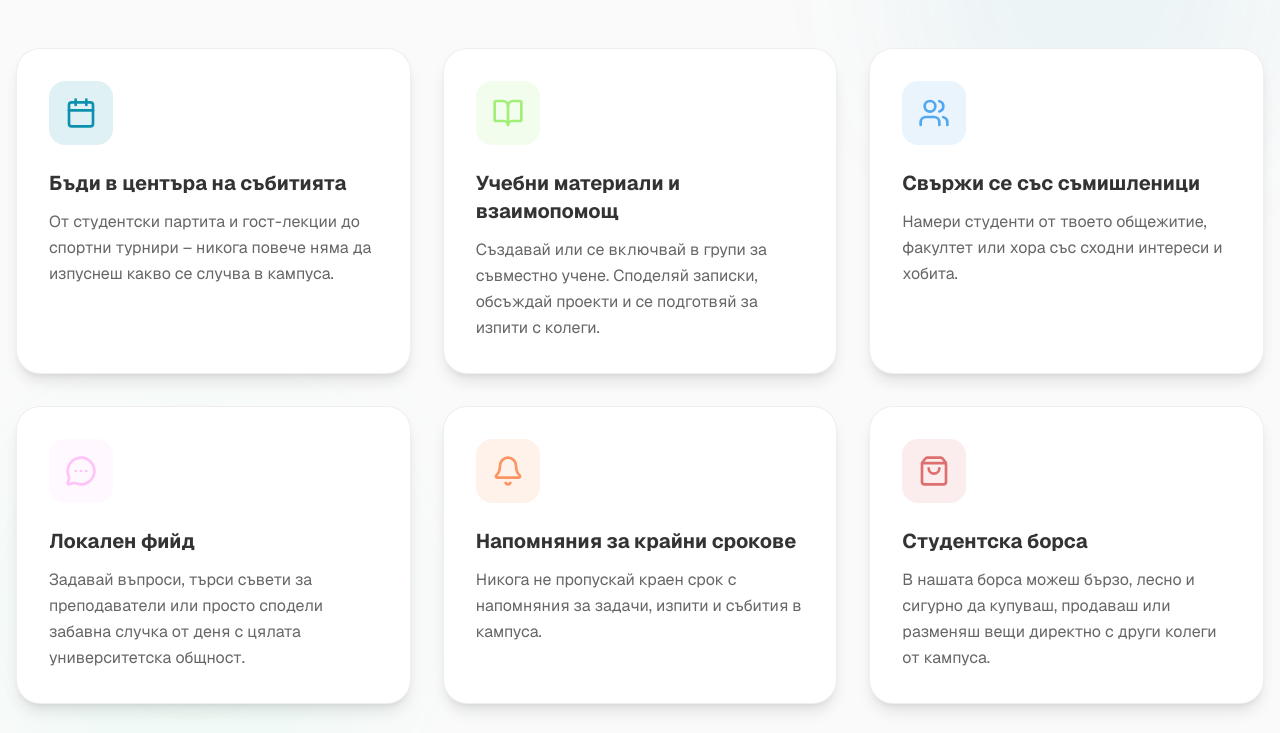
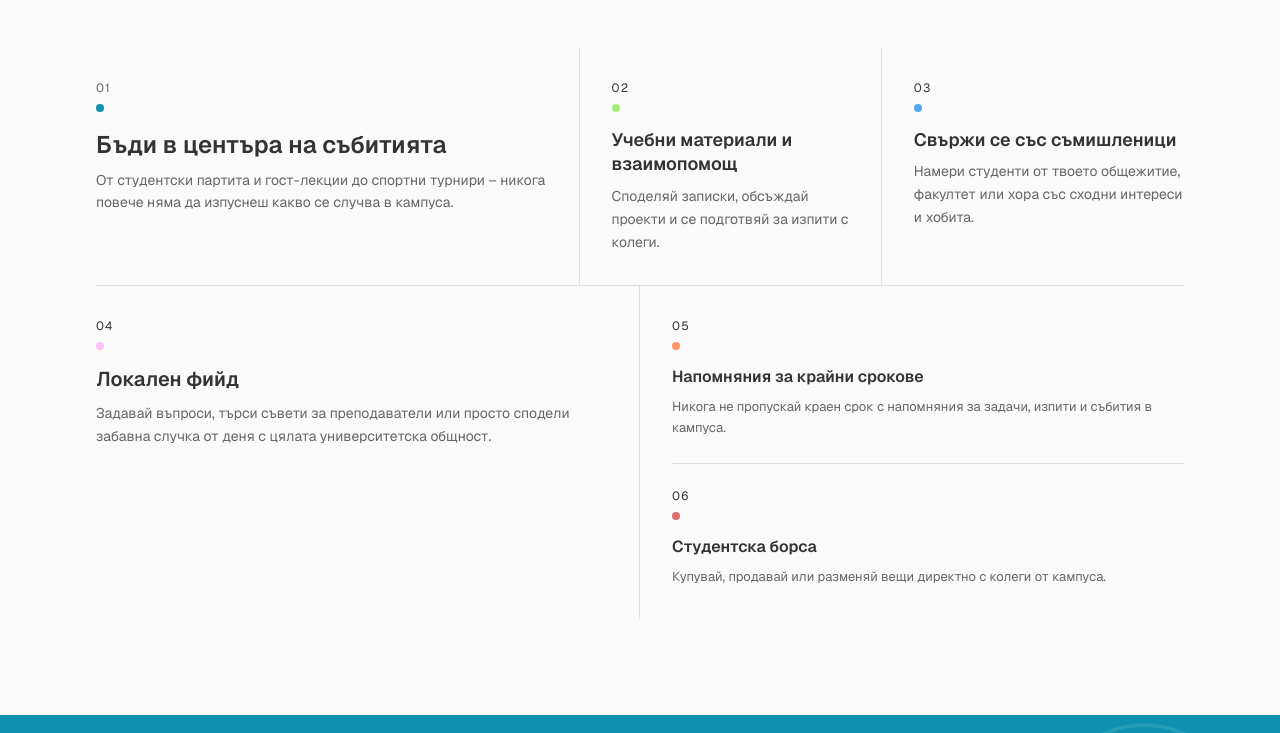
Before and after one commit to iva7777/CampusBond-Landing-Page, a Next.js app: page / in a window 1280 px wide. Shown: the part 1080-1813 px from the top of the page. Built offline with nearby package versions, Linux system fonts and the light colour scheme.

Commit message:
UI fixes

```diff
--- a/components/landing/download-section.tsx
+++ b/components/landing/download-section.tsx
@@ -153,7 +153,7 @@ export function DownloadSection() {
                 <path strokeLinecap="round" strokeLinejoin="round" strokeWidth={2} d="M5 13l4 4L19 7" />
               </svg>
             </div>
-            <span className="capitalize">Без реклами</span>
+            <span>Без реклами</span>
           </div>
 
           <div className="flex items-center gap-2">
@@ -162,7 +162,7 @@ export function DownloadSection() {
                 <path strokeLinecap="round" strokeLinejoin="round" strokeWidth={2} d="M5 13l4 4L19 7" />
               </svg>
             </div>
-            <span className="capitalize">Сигурност на първо място</span>
+            <span>Сигурност на първо място</span>
           </div>
         </motion.div>
       </div>
--- a/components/landing/features-section.tsx
+++ b/components/landing/features-section.tsx
@@ -1,83 +1,111 @@
 "use client"
-
 import { motion } from "framer-motion"
-import {
-  Calendar,
-  MessageCircleMore,
-  Users,
-  BookOpen,
-  Bell,
-  ShoppingBag
-} from "lucide-react"
 
 const features = [
   {
-    icon: Calendar,
+    index: "01",
     title: "Бъди в центъра на събитията",
-    description: "От студентски партита и гост-лекции до спортни турнири – никога повече няма да изпуснеш какво се случва в кампуса.",
-    color: "#0D91AF"
+    description:
+      "От студентски партита и гост-лекции до спортни турнири – никога повече няма да изпуснеш какво се случва в кампуса.",
+    color: "#0D91AF",
   },
   {
-    icon: BookOpen,
+    index: "02",
     title: "Учебни материали и взаимопомощ",
-    description: "Създавай или се включвай в групи за съвместно учене. Споделяй записки, обсъждай проекти и се подготвяй за изпити с колеги.",
-    color: "#a1ef76"
+    description:
+      "Споделяй записки, обсъждай проекти и се подготвяй за изпити с колеги.",
+    color: "#a1ef76",
   },
   {
-    icon: Users,
+    index: "03",
     title: "Свържи се със съмишленици",
-    description: "Намери студенти от твоето общежитие, факултет или хора със сходни интереси и хобита.",
-    color: "#52a7ef"
+    description:
+      "Намери студенти от твоето общежитие, факултет или хора със сходни интереси и хобита.",
+    color: "#52a7ef",
   },
   {
-    icon: MessageCircleMore,
+    index: "04",
     title: "Локален фийд",
-    description: "Задавай въпроси, търси съвети за преподаватели или просто сподели забавна случка от деня с цялата университетска общност.",
-    color: "#ffc2f9"
+    description:
+      "Задавай въпроси, търси съвети за преподаватели или просто сподели забавна случка от деня с цялата университетска общност.",
+    color: "#ffc2f9",
   },
   {
-    icon: Bell,
+    index: "05",
     title: "Напомняния за крайни срокове",
-    description: "Никога не пропускай краен срок с напомняния за задачи, изпити и събития в кампуса.",
-    color: "#FE9462"
+    description:
+      "Никога не пропускай краен срок с напомняния за задачи, изпити и събития в кампуса.",
+    color: "#FE9462",
   },
   {
-    icon: ShoppingBag,
+    index: "06",
     title: "Студентска борса",
-    description: "В нашата борса можеш бързо, лесно и сигурно да купуваш, продаваш или разменяш вещи директно с други колеги от кампуса.",
-    color: "#de6f6e"
-  }
-]
+    description:
+      "Купувай, продавай или разменяй вещи директно с колеги от кампуса.",
+    color: "#de6f6e",
+  },
+];
 
 const containerVariants = {
   hidden: { opacity: 0 },
   visible: {
     opacity: 1,
-    transition: {
-      staggerChildren: 0.15
-    }
-  }
-}
+    transition: { staggerChildren: 0.1 },
+  },
+};
 
 const itemVariants = {
-  hidden: { opacity: 0, y: 40 },
+  hidden: { opacity: 0, y: 16 },
   visible: {
     opacity: 1,
     y: 0,
-    transition: {
-      duration: 0.6,
-      ease: "easeOut"
-    }
-  }
+    transition: { duration: 0.5, ease: "easeOut" },
+  },
+};
+
+function FeatureItem({
+  feature,
+  titleSize = "text-lg",
+  descSize = "text-sm",
+}: {
+  feature: (typeof features)[0];
+  titleSize?: string;
+  descSize?: string;
+}) {
+  return (
+    <motion.div variants={itemVariants} className="flex flex-col gap-4">
+      <span
+        className="text-xs tracking-widest"
+        style={{ color: "oklch(var(--muted-foreground))" }}
+      >
+        {feature.index}
+      </span>
+
+      <span
+        className="inline-block w-2 h-2 rounded-full -mt-2"
+        style={{ backgroundColor: feature.color }}
+      />
+
+      <div className="flex flex-col gap-2">
+        <h3
+          className={`${titleSize} font-semibold leading-snug text-foreground`}
+        >
+          {feature.title}
+        </h3>
+        <p className={`${descSize} text-muted-foreground leading-relaxed`}>
+          {feature.description}
+        </p>
+      </div>
+    </motion.div>
+  )
 }
 
 export function FeaturesSection() {
+  const [f01, f02, f03, f04, f05, f06] = features
+
   return (
-    <section className="py-24 bg-background relative overflow-hidden">
-      <div className="absolute top-0 right-0 w-96 h-96 bg-primary/5 rounded-full blur-3xl" />
-      <div className="absolute bottom-0 left-0 w-96 h-96 bg-accent/10 rounded-full blur-3xl" />
-
-      <div className="container mx-auto px-4 relative z-10">
+    <section className="py-24 bg-background">
+      <div className="container mx-auto px-4 md:px-8 max-w-6xl">
         <motion.div
           initial={{ opacity: 0, y: 30 }}
           whileInView={{ opacity: 1, y: 0 }}
@@ -94,43 +122,65 @@ export function FeaturesSection() {
           </p>
         </motion.div>
 
+        {/* Top row — 3 columns */}
         <motion.div
           variants={containerVariants}
           initial="hidden"
           whileInView="visible"
-          viewport={{ once: true, margin: "-100px" }}
-          className="grid grid-cols-1 md:grid-cols-2 lg:grid-cols-3 gap-8"
+          viewport={{ once: true, margin: "-80px" }}
+          className="grid grid-cols-1 md:grid-cols-[1.6fr_1fr_1fr] border-b border-border"
         >
-          {features.map((feature) => (
-            <motion.div
-              key={feature.title}
-              variants={itemVariants}
-              whileHover={{ y: -8, scale: 1.02 }}
-              className="group relative bg-card rounded-3xl p-8 shadow-lg hover:shadow-2xl transition-all duration-300 border border-border/50"
-            >
-              <div
-                className="w-16 h-16 rounded-2xl flex items-center justify-center mb-6 transition-transform duration-300 group-hover:scale-110"
-                style={{ backgroundColor: `${feature.color}20` }}
-              >
-                <feature.icon
-                  className="w-8 h-8 transition-colors duration-300"
-                  style={{ color: feature.color }}
-                />
+          <div className="py-8 pr-0 md:pr-8 border-b md:border-b-0 md:border-r border-border">
+            <motion.div variants={itemVariants} className="flex flex-col gap-4">
+              <span className="text-xs tracking-widest text-muted-foreground">
+                {f01.index}
+              </span>
+              <span
+                className="inline-block w-2 h-2 rounded-full -mt-2"
+                style={{ backgroundColor: f01.color }}
+              />
+              <div className="flex flex-col gap-2">
+                <h3 className="text-2xl font-semibold leading-snug text-foreground">
+                  {f01.title}
+                </h3>
+                <p className="text-sm text-muted-foreground leading-relaxed">
+                  {f01.description}
+                </p>
               </div>
-              <h3 className="text-xl font-bold text-foreground mb-3">
-                {feature.title}
-              </h3>
-              <p className="text-muted-foreground leading-relaxed">
-                {feature.description}
-              </p>
+            </motion.div>
+          </div>
 
-              <div
-                className="absolute bottom-0 left-0 right-0 h-1 rounded-b-3xl opacity-0 group-hover:opacity-100 transition-opacity duration-300"
-                style={{ backgroundColor: feature.color }}
-              />
-            </motion.div>
-          ))}
+          <div className="py-8 md:px-8 border-b md:border-b-0 md:border-r border-border">
+            <FeatureItem feature={f02} />
+          </div>
+
+          <div className="py-8 md:pl-8">
+            <FeatureItem feature={f03} />
+          </div>
         </motion.div>
+
+        <motion.div
+          variants={containerVariants}
+          initial="hidden"
+          whileInView="visible"
+          viewport={{ once: true, margin: "-80px" }}
+          className="grid grid-cols-1 md:grid-cols-2"
+        >
+
+          <div className="py-8 pr-0 md:pr-8 border-b md:border-b-0 md:border-r border-border">
+            <FeatureItem feature={f04} titleSize="text-xl" />
+          </div>
+
+          <div className="py-8 md:pl-8 flex flex-col">
+            <div className="flex-1 pb-6 border-b border-border">
+              <FeatureItem feature={f05} titleSize="text-base" descSize="text-[13px]" />
+            </div>
+            <div className="flex-1 pt-6">
+              <FeatureItem feature={f06} titleSize="text-base" descSize="text-[13px]" />
+            </div>
+          </div>
+        </motion.div>
+
       </div>
     </section>
   )
--- a/components/landing/hero-section.tsx
+++ b/components/landing/hero-section.tsx
@@ -34,9 +34,8 @@ export function HeroSection() {
       </div>
 
       <div className="absolute bottom-0 left-0 right-0 h-48 bg-linear-to-t from-[#1A535C]/20 to-transparent" />
-      <div className="container mx-auto px-4 pt-24 pb-32 relative z-10">
+      <div className="container mx-auto px-4 pt-24 pb-16 md:pb-32 relative z-10">
         <div className="max-w-4xl mx-auto text-center">
-          {/* Logo Animation */}
           <div className="flex justify-center items-center">
             <LottieAnimation />
           </div>
```
Also changed, not shown: components/landing/stats-section.tsx (+4 -5 lines).
